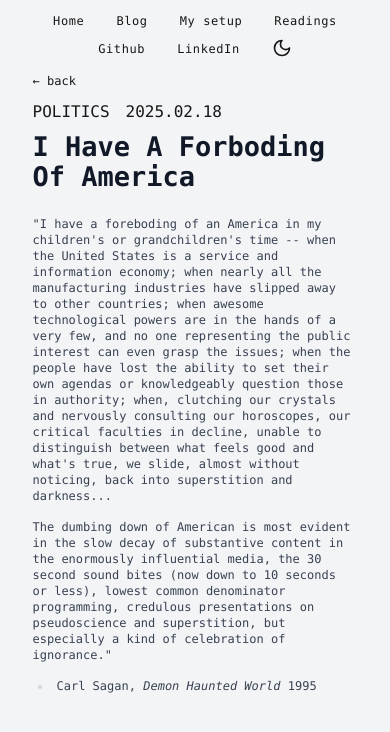
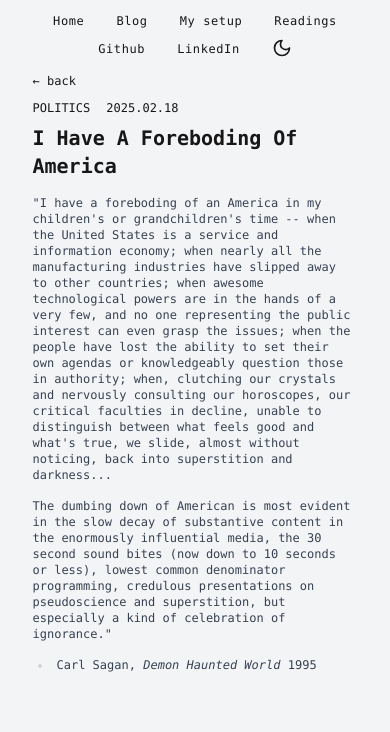
Before and after one commit to parisosuch-dev/cowboyinspace, a Next.js app: page /blog/foreboding-of-america in a window 390 px wide. Shown: the top 732 px of the page. Built offline with nearby package versions, Linux system fonts and the light colour scheme.

Commit message:
edit blog post styling

```diff
--- a/app/blog/[slug]/page.tsx
+++ b/app/blog/[slug]/page.tsx
@@ -36,16 +36,19 @@ const postPage = async ({ params }: { params: Promise<{ slug: string }> }) => {
     <div className="w-full flex flex-col items-center">
       <div className="space-y-2 sm:space-y-4 w-5/6 sm:w-3/6 2xl:w-1/3 font-mono">
         <Link
-          className="text-xs sm:text-sm hover:underline hover:cursor-pointer"
+          className="text-xs sm:text-sm hover:underline hover:cursor-pointer dark:text-white"
           href="/blog"
         >
           {"←"} back
         </Link>
-        <div className="flex flex-row space-x-4 sm:space-x-8">
+        <div className="flex flex-row space-x-4 sm:space-x-8 dark:text-white text-xs sm:text-base">
           <p>{post.data.topic.toUpperCase()}</p>
           <p>{post.data.date}</p>
         </div>
-        <article className="prose dark:prose-invert text-xs sm:text-base">
+        <h1 className="dark:text-white font-bold text-xl sm:text-3xl">
+          {post.data.title}
+        </h1>
+        <article className="prose dark:text-white text-xs sm:text-base">
           <Markdown>{post.content}</Markdown>
         </article>
       </div>
--- a/posts/foreboding-of-america.md
+++ b/posts/foreboding-of-america.md
@@ -5,8 +5,6 @@ date: "2025.02.18"
 topic: "Politics"
 ---
 
-# I Have A Forboding Of America
-
 "I have a foreboding of an America in my children's or grandchildren's time -- when the United States is a service and information economy; when nearly all the manufacturing industries have slipped away to other countries; when awesome technological powers are in the hands of a very few, and no one representing the public interest can even grasp the issues; when the people have lost the ability to set their own agendas or knowledgeably question those in authority; when, clutching our crystals and nervously consulting our horoscopes, our critical faculties in decline, unable to distinguish between what feels good and what's true, we slide, almost without noticing, back into superstition and darkness...
 
 The dumbing down of American is most evident in the slow decay of substantive content in the enormously influential media, the 30 second sound bites (now down to 10 seconds or less), lowest common denominator programming, credulous presentations on pseudoscience and superstition, but especially a kind of celebration of ignorance."
```
